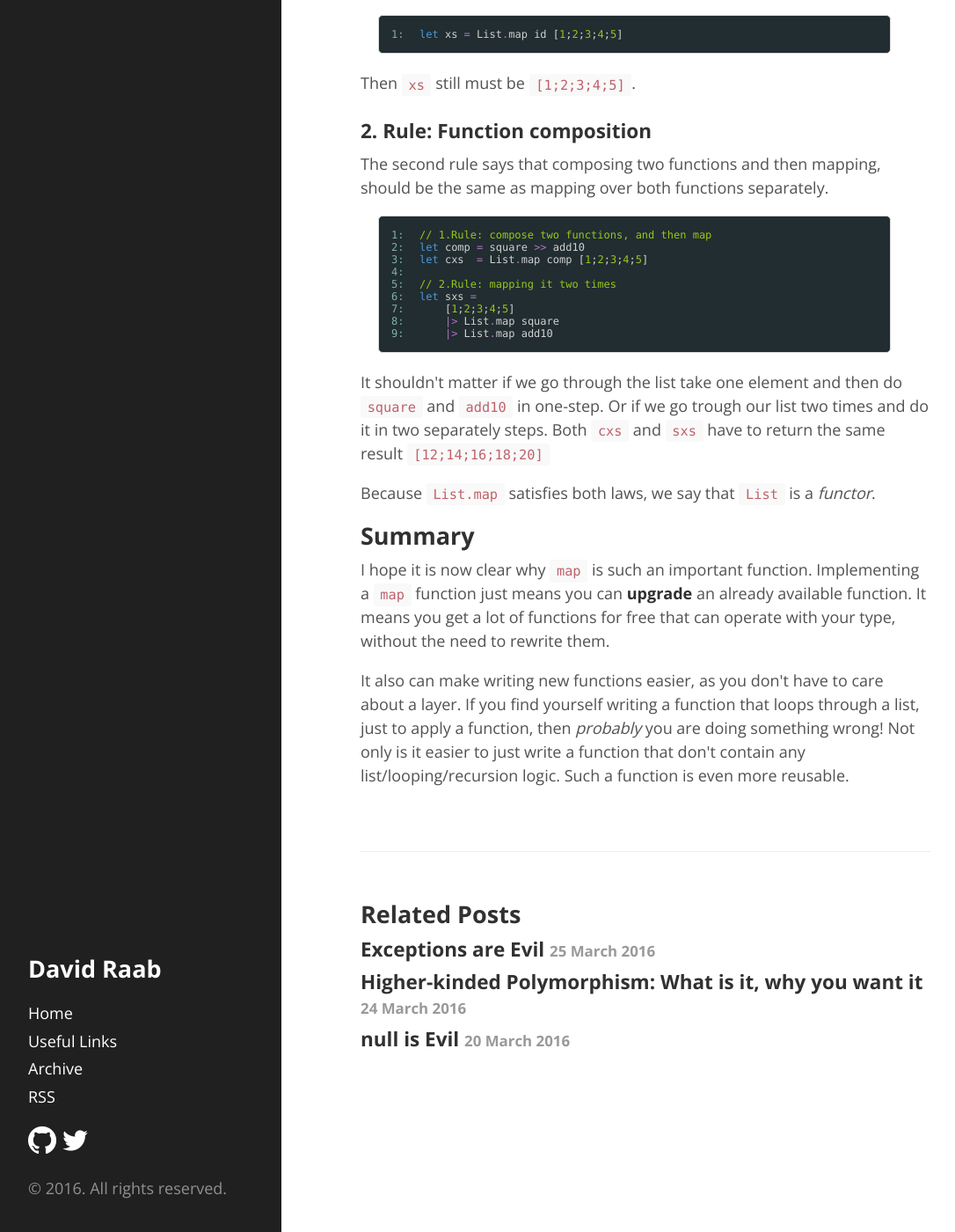
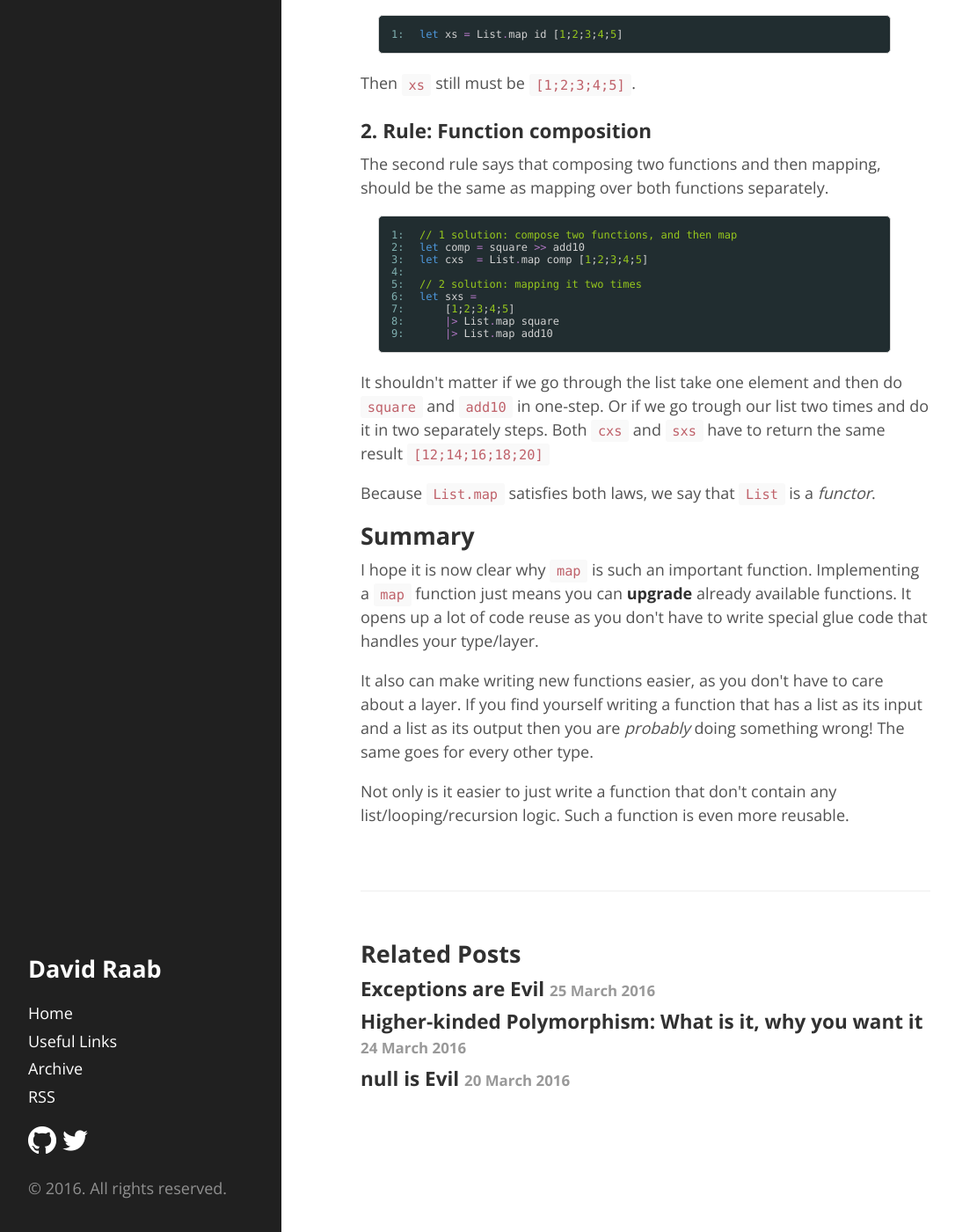
Before and after one commit to bartelink/sidburn.github.io, a Jekyll site: the page built from _posts/2016-03-27-understanding-map.html, in a window 1280 px wide and 1400 px high, scrolled down 10438 px. Shown: the whole window at 88% size, without its empty margins (4-1090 px from the left). Built offline with Jekyll 4.4.1, drawn with Linux system fonts in a browser that asks for light colours; some web fonts are replaced; comment, search, counter and statistics services are not loaded; some of the changed text lies outside the part shown.

Commit message:
Understanding map
* Fixed table and added Function column
* Some other minor fixes

```diff
--- a/_posts/2016-03-27-understanding-map.html
+++ b/_posts/2016-03-27-understanding-map.html
@@ -319,30 +319,36 @@
 <table>
 <thead>
 <tr class="header">
+<th align="center"><p>Function</p></th>
 <th align="center"><p>Input</p></th>
 <th align="center"><p>Output</p></th>
 </tr>
 </thead>
 <tbody>
 <tr class="odd">
+<td align="center"><p>List.map</p></td>
 <td align="center"><p>'a -&gt; 'b</p></td>
 <td align="center"><p>list<'a> -&gt; list<'b></p></td>
 </tr>
 <tr class="even">
+<td align="center"><p>Option.map</p></td>
 <td align="center"><p>'a -&gt; 'b</p></td>
 <td align="center"><p>option<'a> -&gt; option<'b></p></td>
 </tr>
 <tr class="odd">
+<td align="center"><p>Result.map</p></td>
 <td align="center"><p>'a -&gt; 'b</p></td>
 <td align="center"><p>Result<'a> -&gt; Result<'b></p></td>
 </tr>
 <tr class="even">
+<td align="center"><p>Async.map</p></td>
 <td align="center"><p>'a -&gt; 'b</p></td>
-<td align="center"><p>Result<'a> -&gt; Async<'b></p></td>
+<td align="center"><p>Async<'a> -&gt; Async<'b></p></td>
 </tr>
 <tr class="odd">
+<td align="center"><p>Whatever.map</p></td>
 <td align="center"><p>'a -&gt; 'b</p></td>
-<td align="center"><p>Result<'a> -&gt; Whatever<'b></p></td>
+<td align="center"><p>Whatever<'a> -&gt; Whatever<'b></p></td>
 </tr>
 </tbody>
 </table>
@@ -547,11 +553,11 @@
 <span class="l">8: </span>
 <span class="l">9: </span>
 </pre></td>
-<td class="snippet"><pre class="fssnip highlighted"><code lang="fsharp"><span class="c">// 1.Rule: compose two functions, and then map</span>
+<td class="snippet"><pre class="fssnip highlighted"><code lang="fsharp"><span class="c">// 1 solution: compose two functions, and then map</span>
 <span class="k">let</span> <span onmouseout="hideTip(event, 'fs71', 234)" onmouseover="showTip(event, 'fs71', 234)" class="f">comp</span> <span class="o">=</span> <span onmouseout="hideTip(event, 'fs6', 235)" onmouseover="showTip(event, 'fs6', 235)" class="f">square</span> <span class="o">&gt;</span><span class="o">&gt;</span> <span onmouseout="hideTip(event, 'fs7', 236)" onmouseover="showTip(event, 'fs7', 236)" class="f">add10</span>
 <span class="k">let</span> <span onmouseout="hideTip(event, 'fs72', 237)" onmouseover="showTip(event, 'fs72', 237)" class="i">cxs</span>  <span class="o">=</span> <span onmouseout="hideTip(event, 'fs3', 238)" onmouseover="showTip(event, 'fs3', 238)" class="t">List</span><span class="o">.</span><span onmouseout="hideTip(event, 'fs4', 239)" onmouseover="showTip(event, 'fs4', 239)" class="f">map</span> <span onmouseout="hideTip(event, 'fs71', 240)" onmouseover="showTip(event, 'fs71', 240)" class="f">comp</span> [<span class="n">1</span>;<span class="n">2</span>;<span class="n">3</span>;<span class="n">4</span>;<span class="n">5</span>]
 
-<span class="c">// 2.Rule: mapping it two times</span>
+<span class="c">// 2 solution: mapping it two times</span>
 <span class="k">let</span> <span onmouseout="hideTip(event, 'fs73', 241)" onmouseover="showTip(event, 'fs73', 241)" class="i">sxs</span> <span class="o">=</span>
     [<span class="n">1</span>;<span class="n">2</span>;<span class="n">3</span>;<span class="n">4</span>;<span class="n">5</span>]
     <span class="o">|&gt;</span> <span onmouseout="hideTip(event, 'fs3', 242)" onmouseover="showTip(event, 'fs3', 242)" class="t">List</span><span class="o">.</span><span onmouseout="hideTip(event, 'fs4', 243)" onmouseover="showTip(event, 'fs4', 243)" class="f">map</span> <span onmouseout="hideTip(event, 'fs6', 244)" onmouseover="showTip(event, 'fs6', 244)" class="f">square</span>
@@ -565,12 +571,13 @@
 <p>Because <code>List.map</code> satisfies both laws, we say that <code>List</code> is a <em>functor</em>.</p>
 <h2>Summary</h2>
 <p>I hope it is now clear why <code>map</code> is such an important function. Implementing a <code>map</code> function
-just means you can <strong>upgrade</strong> an already available function. It means you get a lot
-of functions for free that can operate with your type, without the need to rewrite them.</p>
+just means you can <strong>upgrade</strong> already available functions. It opens up a lot of
+code reuse as you don't have to write special glue code that handles your type/layer.</p>
 <p>It also can make writing new functions easier, as you don't have to care about a layer.
-If you find yourself writing a function that loops through a list, just to apply a function,
-then <em>probably</em> you are doing something wrong! Not only is it easier to just write a function that
-don't contain any list/looping/recursion logic. Such a function is even more reusable.</p>
+If you find yourself writing a function that has a list as its input and a list as its output
+then you are <em>probably</em> doing something wrong! The same goes for every other type.</p>
+<p>Not only is it easier to just write a function that don't contain any list/looping/recursion
+logic. Such a function is even more reusable.</p>
 
 
 <div class="tip" id="fs1">module Main</div>
```
Also changed, not shown: other parts of _posts/2016-03-27-understanding-map.html (+2 -2 lines), 1 other file.
